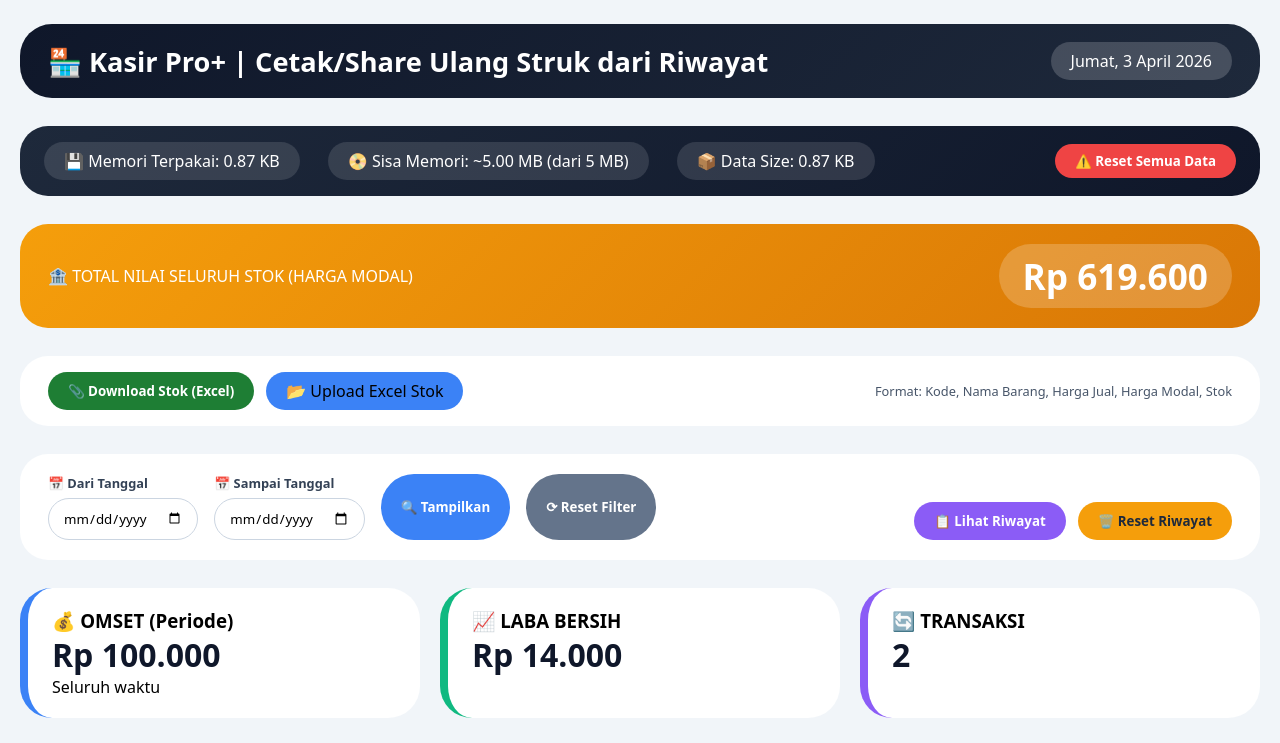
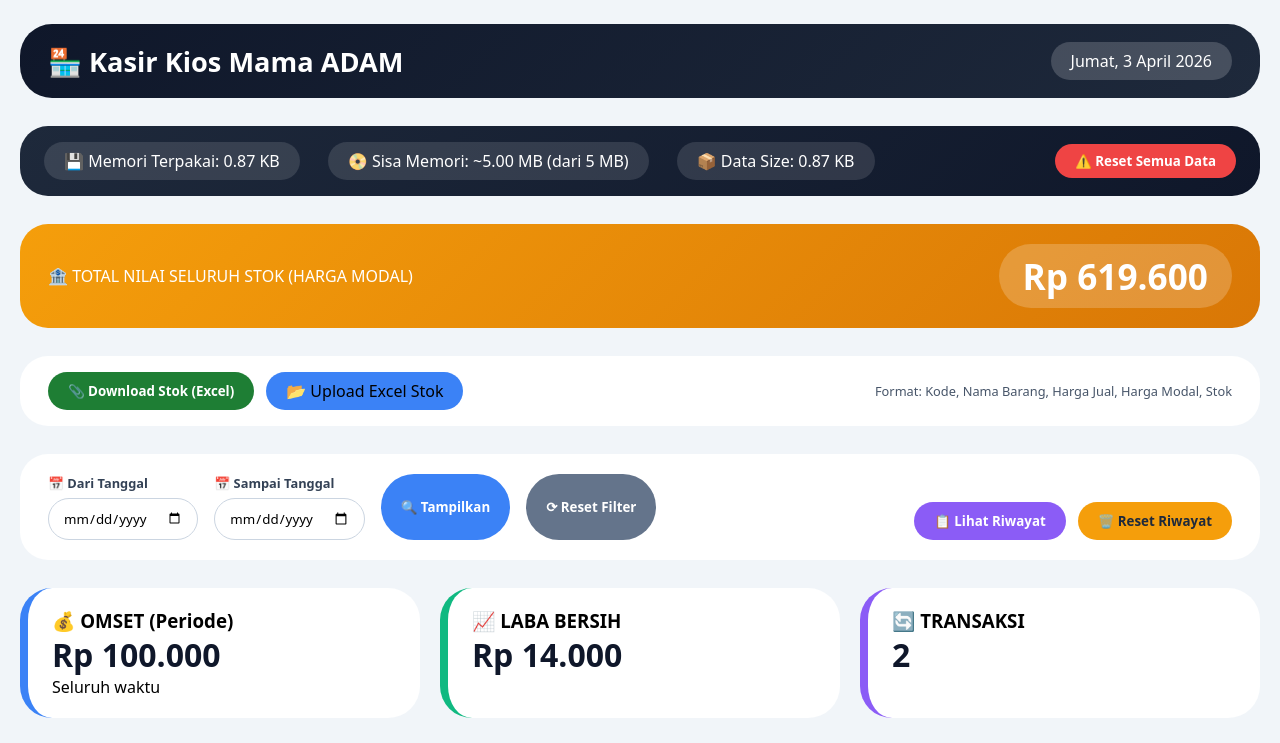
Before and after one commit to redspiderbox-ctrl/Kasir-KIOS-Mama-ADAM, a plain HTML site: page index.html in a window 1280 px wide. Shown: the top 743 px of the page. Drawn offline with Linux system fonts and the light colour scheme.

Commit message:
Update index.html

```diff
--- a/index.html
+++ b/index.html
@@ -3,7 +3,7 @@
 <head>
     <meta charset="UTF-8">
     <meta name="viewport" content="width=device-width, initial-scale=1.0, user-scalable=yes">
-    <title>Kasir Pro+ | Cetak Ulang & Share Ulang Struk dari Riwayat</title>
+    <title>Kasir Pro+ </title>
     <!-- SheetJS (XLSX) untuk export/import Excel -->
     <script src="https://cdn.sheetjs.com/xlsx-0.20.2/package/dist/xlsx.full.min.js"></script>
     <style>
@@ -171,7 +171,7 @@
 <body>
 <div class="dashboard">
     <div class="header">
-        <h1>🏪 Kasir Pro+ | Cetak/Share Ulang Struk dari Riwayat</h1>
+        <h1>🏪 Kasir Kios Mama ADAM</h1>
         <div class="date-box" id="currentDate"></div>
     </div>
 
```
